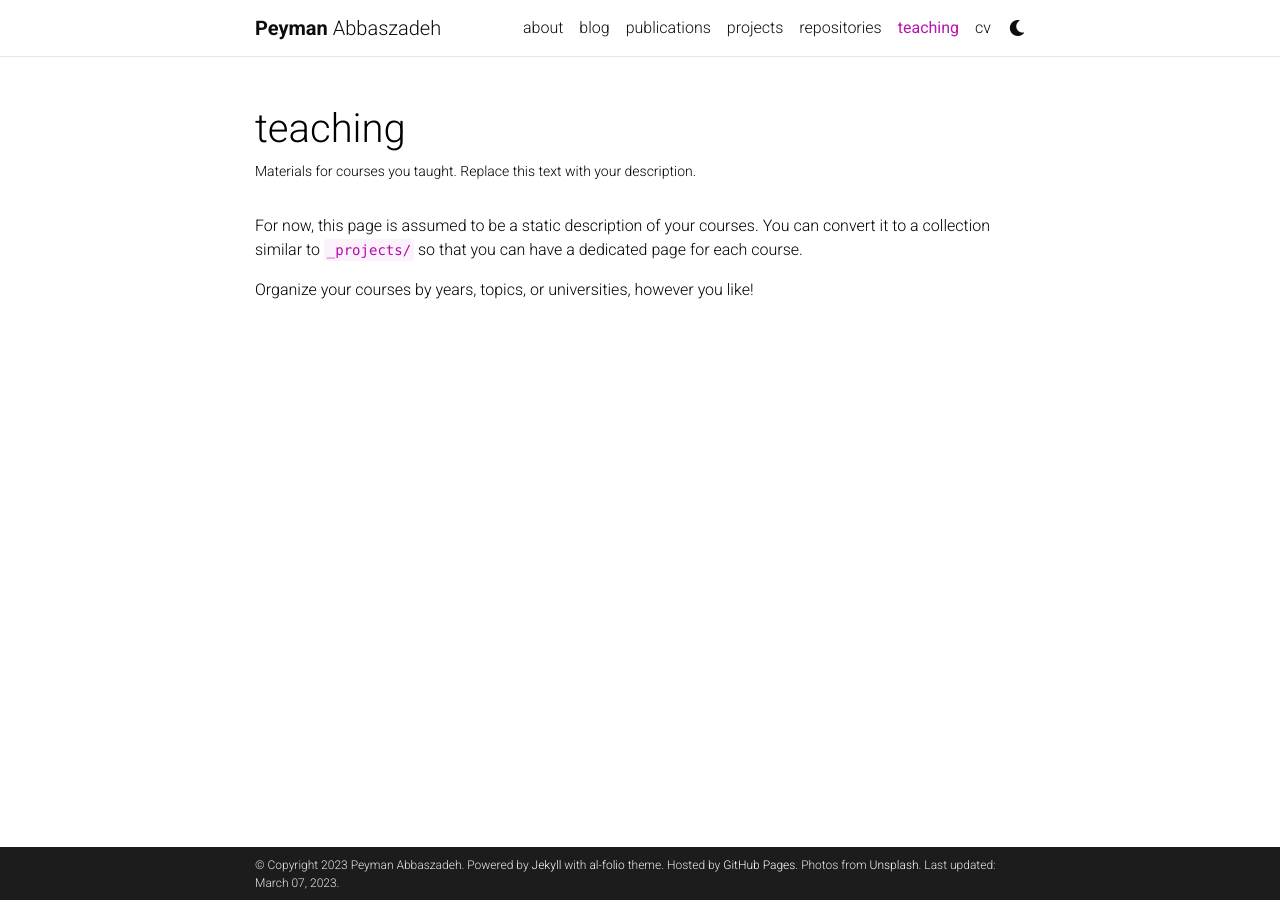
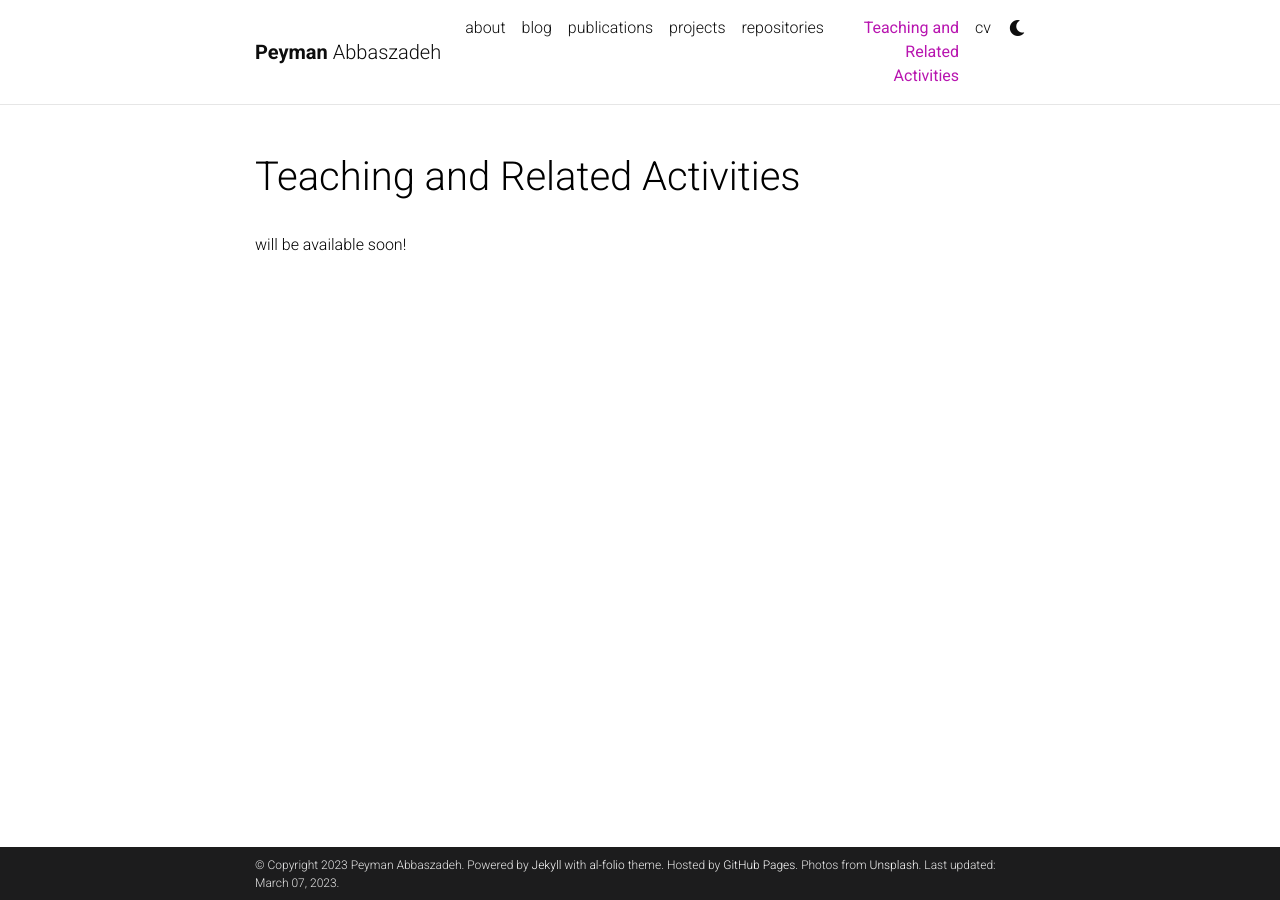
Before and after one commit to Pabbaszadeh/Pabbaszadeh.github.io, a Jekyll site: the page built from _pages/teaching.md, in a window 1280 px wide. Built offline with Jekyll 4.4.1, drawn with Linux system fonts in a browser that asks for light colours; comment, search, counter and statistics services are not loaded; a style sheet for code colours, icons or effects is not loaded.

Commit message:
Update teaching.md

```diff
--- a/_pages/teaching.md
+++ b/_pages/teaching.md
@@ -1,12 +1,10 @@
 ---
 layout: page
 permalink: /teaching/
-title: teaching
-description: Materials for courses you taught. Replace this text with your description.
+title: Teaching and Related Activities
+description:
 nav: true
 nav_order: 5
 ---
 
-For now, this page is assumed to be a static description of your courses. You can convert it to a collection similar to `_projects/` so that you can have a dedicated page for each course.
-
-Organize your courses by years, topics, or universities, however you like!
+will be available soon!
```
